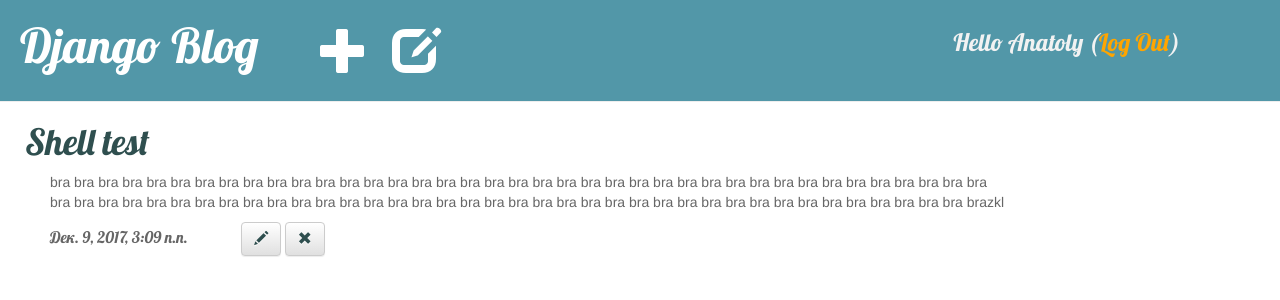
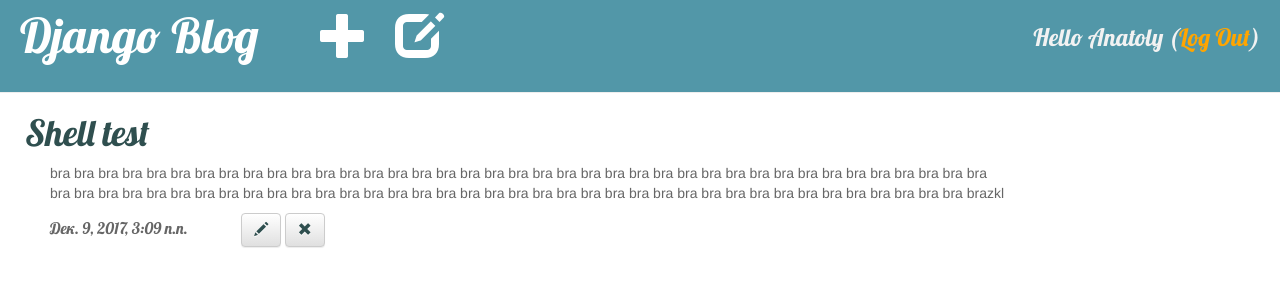
Before and after one commit to AnatolyFeteleu/Blog-app, a Django app: page /post/2/ in a window 1280 px wide. Shown: the top 300 px of the page. Run offline with Django 3.2, Linux system fonts and the light colour scheme; a user stored in the database is signed in; data comes from the database, SQL or seed files in the repository; both versions use the stored data as it was after the commit; some libraries are stand-ins or nearby versions.

Commit message:
Small fix

```diff
--- a/blog/templates/blog/base.html
+++ b/blog/templates/blog/base.html
@@ -14,9 +14,9 @@
     <div class="page-header">
         {% if user.is_authenticated %}
         <div class="icons" style="display: block; margin-bottom: -90px;">
-            <a href="{% url 'post_new' %}" class="top-menu" style="text-align: right; margin-left: 300px;"><span class="glyphicon glyphicon-plus"></span></a>
-            <a href="{% url 'post_draft_list' %}" class="top-menu" style="text-align: right; margin-left: 20px"><span class="glyphicon glyphicon-edit"></span></a>
-            <p class="top-menu logout" style="position: fixed; text-align: right; right: 100px; top: 25px; text-transform: capitalize">Hello {{ user.username }} (<a href="{% url 'logout' %}" style="font-size: 24px; color: orange">Log out</a>)</p>
+            <a href="{% url 'post_new' %}" class="top-menu" style="text-align: left;position: absolute;margin: -15px 300px 0;"><span class="glyphicon glyphicon-plus"></span></a>
+            <a href="{% url 'post_draft_list' %}" class="top-menu" style="text-align: left;position: absolute;margin: -15px 375px 0;"><span class="glyphicon glyphicon-edit"></span></a>
+            <p class="top-menu logout" style="text-align: right; text-transform: capitalize; padding-bottom: 25px">Hello {{ user.username }} (<a href="{% url 'logout' %}" style="font-size: 24px; color: orange">Log out</a>)</p>
 
         </div>
         {% else %}
```
Also changed, not shown: db.sqlite3.
